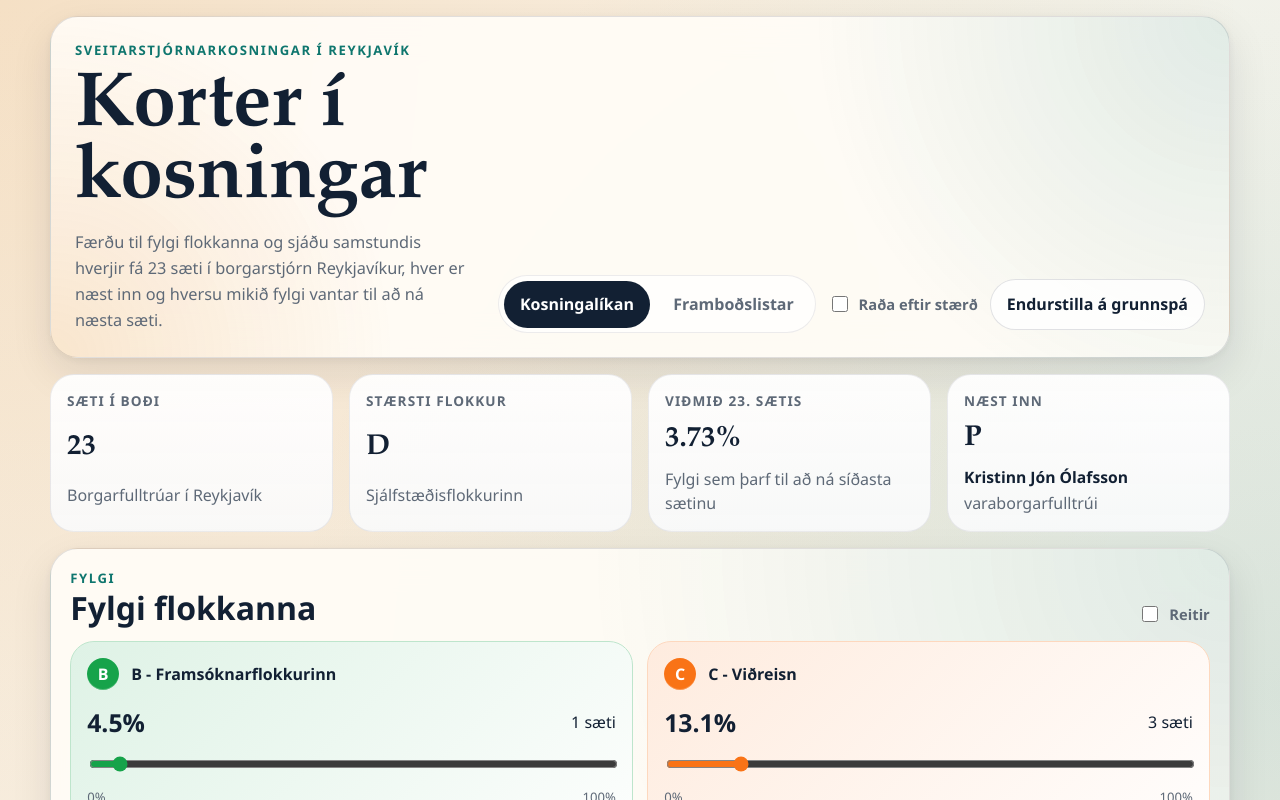
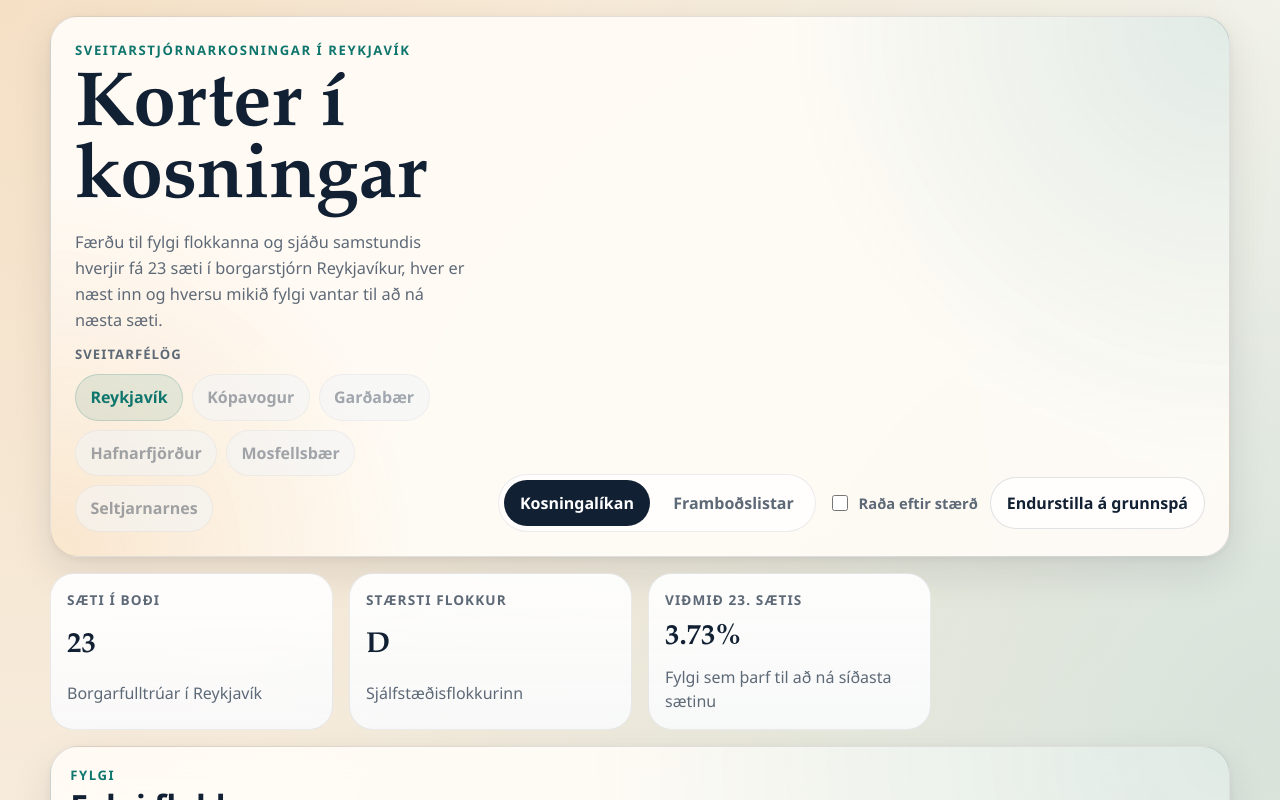
Before and after one commit to msigurbjornsson/KorterKosningar, a React (Vite) app: page / in a window 1280 px wide. Shown: the top 800 px of the page. Built offline with nearby package versions, Linux system fonts and the light colour scheme.

Commit message:
Polish site UI and remove next-in card

```diff
--- a/index.html
+++ b/index.html
@@ -5,6 +5,26 @@
     <link rel="icon" type="image/svg+xml" href="/favicon.svg" />
     <meta name="viewport" content="width=device-width, initial-scale=1.0" />
     <title>Korter í kosningar</title>
+    <meta
+      name="description"
+      content="Kosningalíkan fyrir Reykjavík þar sem þú getur stillt fylgi flokka og séð hverjir ná inn."
+    />
+    <meta property="og:type" content="website" />
+    <meta property="og:title" content="Korter í kosningar" />
+    <meta
+      property="og:description"
+      content="Kosningalíkan fyrir Reykjavík þar sem þú getur stillt fylgi flokka og séð hverjir ná inn."
+    />
+    <meta property="og:image" content="https://korterkosningar.pages.dev/og-image.png" />
+    <meta property="og:image:width" content="1920" />
+    <meta property="og:image:height" content="1920" />
+    <meta name="twitter:card" content="summary_large_image" />
+    <meta name="twitter:title" content="Korter í kosningar" />
+    <meta
+      name="twitter:description"
+      content="Kosningalíkan fyrir Reykjavík þar sem þú getur stillt fylgi flokka og séð hverjir ná inn."
+    />
+    <meta name="twitter:image" content="https://korterkosningar.pages.dev/og-image.png" />
   </head>
   <body>
     <div id="root"></div>
--- a/src/App.css
+++ b/src/App.css
@@ -66,6 +66,48 @@
   font-size: 1.02rem;
   line-height: 1.6;
   color: var(--ink-soft);
+}
+
+.municipality-strip {
+  display: grid;
+  gap: 0.55rem;
+}
+
+.municipality-strip__label {
+  font-size: 0.82rem;
+  font-weight: 800;
+  letter-spacing: 0.08em;
+  text-transform: uppercase;
+  color: var(--ink-soft);
+}
+
+.municipality-strip__list {
+  display: flex;
+  flex-wrap: wrap;
+  gap: 0.55rem;
+}
+
+.municipality-chip {
+  border: 1px solid rgba(15, 23, 42, 0.08);
+  border-radius: 999px;
+  padding: 0.65rem 0.9rem;
+  background: rgba(255, 255, 255, 0.82);
+  color: var(--ink-soft);
+  font: inherit;
+  font-weight: 700;
+}
+
+.municipality-chip.is-active {
+  border-color: rgba(15, 118, 110, 0.18);
+  background: rgba(15, 118, 110, 0.1);
+  color: var(--accent-strong);
+}
+
+.municipality-chip:disabled {
+  cursor: not-allowed;
+  opacity: 0.55;
+  background: rgba(241, 245, 249, 0.9);
+  color: rgba(71, 85, 105, 0.92);
 }
 
 .hero-panel__actions {
--- a/src/App.tsx
+++ b/src/App.tsx
@@ -24,6 +24,14 @@
 
 const municipality = reykjavikMunicipality
 const defaultVoteShares = buildDefaultVoteShares(municipality)
+const municipalityOptions = [
+  { id: 'reykjavik', label: 'Reykjavík', enabled: true },
+  { id: 'kopavogur', label: 'Kópavogur', enabled: false },
+  { id: 'gardabaer', label: 'Garðabær', enabled: false },
+  { id: 'hafnarfjordur', label: 'Hafnarfjörður', enabled: false },
+  { id: 'mosfellsbaer', label: 'Mosfellsbær', enabled: false },
+  { id: 'seltjarnarnes', label: 'Seltjarnarnes', enabled: false },
+] as const
 const pageHashToView = {
   '#listar': 'lists',
   '#likan': 'model',
@@ -140,9 +148,6 @@
   const leadingParty = municipality.parties.reduce((leader, party) =>
     voteShares[party.id] > voteShares[leader.id] ? party : leader,
   )
-  const nextSeat = election.nextInQueue[0]
-  const nextSeatLabel =
-    nextSeat == null ? null : splitCandidateLabel(nextSeat.candidateName)
   const sortedParties = [...municipality.parties].sort((left, right) => {
     if (!sortPartiesBySize) {
       return municipality.partyOrder.indexOf(left.id) - municipality.partyOrder.indexOf(right.id)
@@ -223,6 +228,22 @@
             borgarstjórn Reykjavíkur, hver er næst inn og hversu mikið fylgi
             vantar til að ná næsta sæti.
           </p>
+          <div className="municipality-strip">
+            <span className="municipality-strip__label">Sveitarfélög</span>
+            <div className="municipality-strip__list" aria-label="Sveitarfélög">
+              {municipalityOptions.map((option) => (
+                <button
+                  key={option.id}
+                  className={`municipality-chip${option.enabled ? ' is-active' : ''}`}
+                  type="button"
+                  disabled={!option.enabled}
+                  aria-disabled={!option.enabled}
+                >
+                  {option.label}
+                </button>
+              ))}
+            </div>
+          </div>
         </div>
 
         <div className="hero-panel__actions">
@@ -274,20 +295,6 @@
           </strong>
           <span className="metric-card__hint">
             Fylgi sem þarf til að ná síðasta sætinu
-          </span>
-        </article>
-        <article className="metric-card">
-          <span className="metric-card__label">Næst inn</span>
-          <strong className="metric-card__value">{nextSeat?.partyCode ?? '—'}</strong>
-          <span className="metric-card__hint metric-card__hint--stacked">
-            {nextSeatLabel == null ? (
-              'Enginn á lista'
-            ) : (
-              <>
-                <strong>{nextSeatLabel.name}</strong>
-                {nextSeatLabel.role ? <span>{nextSeatLabel.role}</span> : null}
-              </>
-            )}
           </span>
         </article>
       </section>
```
Also changed, not shown: 2 other files (tests, documents, lock files or other folders).
